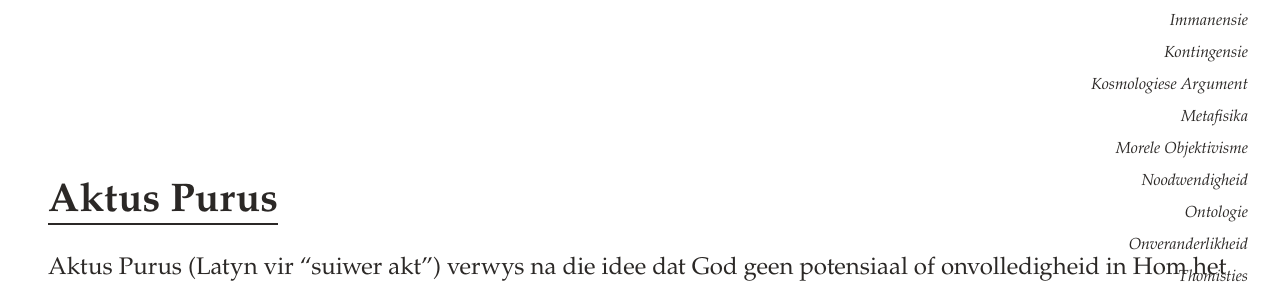
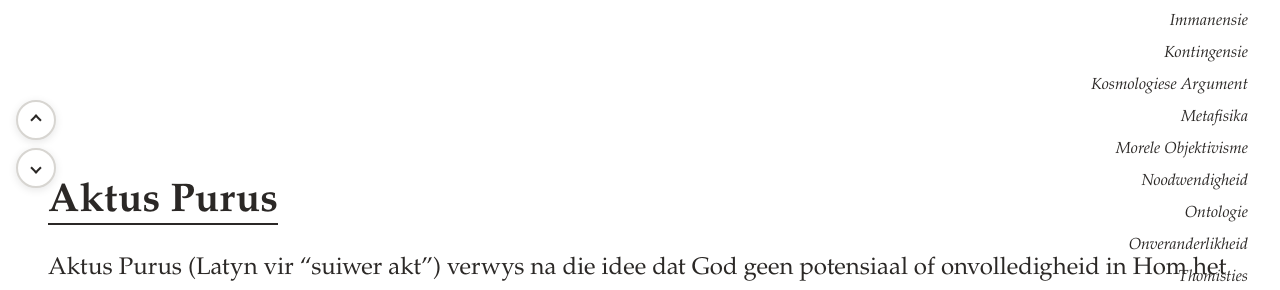
Before and after one commit to attieretief/GKBOReekse, a Jekyll site: the page built from woordelys.md, in a window 1280 px wide. Shown: the part 306-596 px from the top of the page. Built offline with Jekyll 4.4.1, drawn with Linux system fonts in a browser that asks for light colours.

Commit message:
Goto top and bottom

```diff
--- a/_layouts/default.html
+++ b/_layouts/default.html
@@ -8,7 +8,17 @@
 
     {% include header.html %}
 
-    <div>
+    <!-- Scroll to top/bottom buttons -->
+    <div class="scroll-buttons">
+      <a href="#top" class="scroll-btn" onclick="scrollToTop(); return false;">
+        <div class="scroll-chevron up"></div>
+      </a>
+      <a href="#bottom" class="scroll-btn" onclick="scrollToBottom(); return false;">
+        <div class="scroll-chevron down"></div>
+      </a>
+    </div>
+
+    <div id="top">
       {{ content }}
     </div>
 
@@ -38,6 +63,7 @@
               mobileMenu.classList.remove('active');
             });
           });
+        }
       });
     </script>
 
--- a/_sass/_components.scss
+++ b/_sass/_components.scss
@@ -425,3 +425,76 @@ code {
     display: none;
   }
 }
+
+// Scroll to top/bottom buttons
+.scroll-buttons {
+  position: fixed;
+  left: calc(50vw - 600px); // Position relative to content area
+  top: 50%;
+  transform: translateY(-50%) translateX(-60px); // Move left from content edge
+  z-index: 500;
+  display: flex;
+  flex-direction: column;
+  gap: $spacer-1;
+
+  // Fallback for smaller screens - use simple left positioning
+  @media (max-width: 1300px) {
+    left: $spacer-2;
+    transform: translateY(-50%);
+  }
+}
+
+.scroll-btn {
+  width: 40px;
+  height: 40px;
+  border-radius: 50%;
+  background-color: $color-background;
+  border: 2px solid $color-border;
+  display: flex;
+  align-items: center;
+  justify-content: center;
+  cursor: pointer;
+  transition: all 0.3s ease;
+  text-decoration: none;
+  box-shadow: 0 2px 8px rgba(0, 0, 0, 0.1);
+
+  &:hover {
+    background-color: $color-primary-link;
+    border-color: $color-primary-link;
+    transform: scale(1.1);
+
+    .scroll-chevron {
+      border-color: $color-background;
+    }
+  }
+}
+
+.scroll-chevron {
+  width: 8px;
+  height: 8px;
+  border: 2px solid $color-body-text;
+  transition: border-color 0.3s ease;
+
+  &.up {
+    border-left: 2px solid $color-body-text;
+    border-top: 2px solid $color-body-text;
+    border-right: none;
+    border-bottom: none;
+    transform: rotate(45deg);
+  }
+
+  &.down {
+    border-right: 2px solid $color-body-text;
+    border-bottom: 2px solid $color-body-text;
+    border-left: none;
+    border-top: none;
+    transform: rotate(45deg);
+  }
+}
+
+// Hide scroll buttons on very small screens
+@media (max-width: 480px) {
+  .scroll-buttons {
+    display: none;
+  }
+}
```
Also changed, not shown: other parts of _layouts/default.html (+15 -0 lines). Lines whose indentation alone changed are shown as unchanged.
